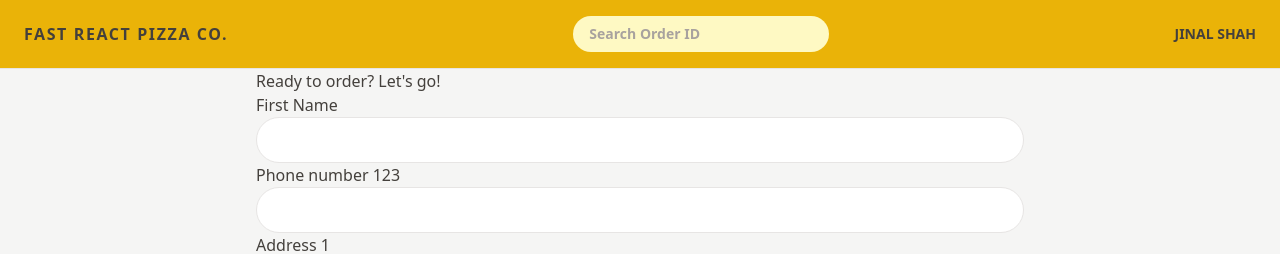
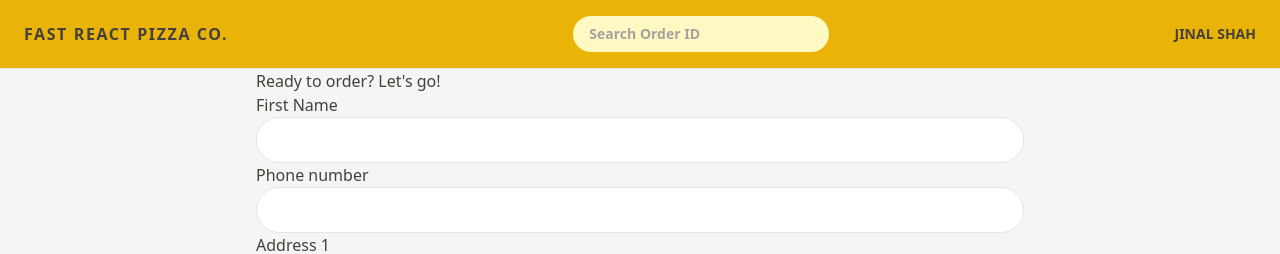
Before and after one commit to JinalShah5358/pizza-app, a React (Vite) app: page /order/new in a window 1280 px wide. Shown: the top 254 px of the page. Built offline with nearby package versions, Linux system fonts and the light colour scheme.

Commit message:
changes done

```diff
--- a/src/features/order/CreateOrder.jsx
+++ b/src/features/order/CreateOrder.jsx
@@ -50,7 +50,7 @@ function CreateOrder() {
         </div>
 
         <div>
-          <label>Phone number 123</label>
+          <label>Phone number</label>
           <div>
             <input className="input" type="tel" name="phone" required />
           </div>
```
